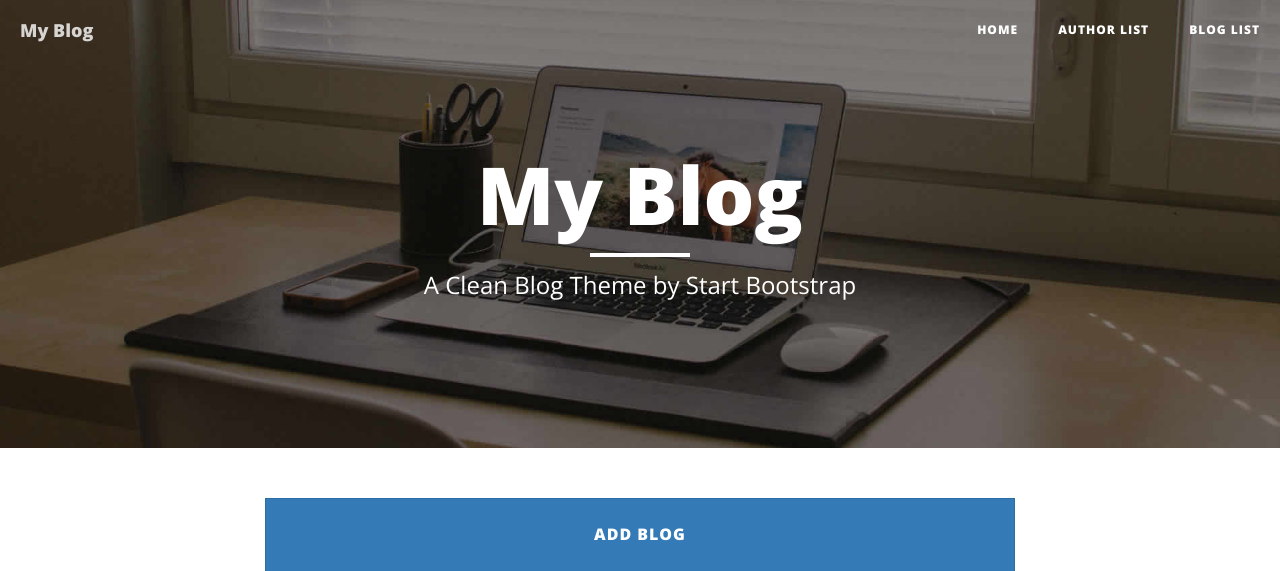
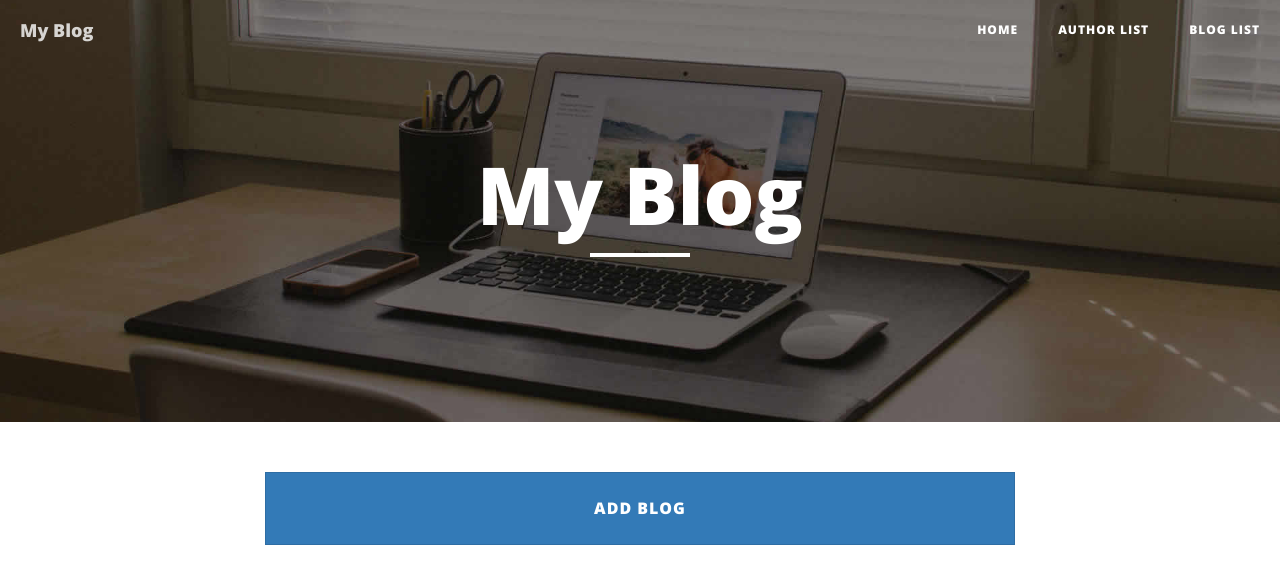
Before and after one commit to NabinDagami/Blog-Site, a Django app: page /blog/blog-list/ in a window 1280 px wide. Shown: the top 571 px of the page. Run offline with Django 5.2, Linux system fonts and the light colour scheme; data comes from the database, SQL or seed files in the repository; some libraries are stand-ins or nearby versions.

Commit message:
Added: Blog Site Sample

```diff
--- a/src/blog/templates/blog/author_list.html
+++ b/src/blog/templates/blog/author_list.html
@@ -11,7 +11,6 @@
                     <div class="site-heading">
                         <h1>My Blog</h1>
                         <hr class="small">
-                        <span class="subheading">A Clean Blog Theme by Start Bootstrap</span>
                     </div>
                 </div>
             </div>
--- a/src/blog/templates/blog/blog_list.html
+++ b/src/blog/templates/blog/blog_list.html
@@ -11,7 +11,6 @@
                     <div class="site-heading">
                         <h1>My Blog</h1>
                         <hr class="small">
-                        <span class="subheading">A Clean Blog Theme by Start Bootstrap</span>
                     </div>
                 </div>
             </div>
```
